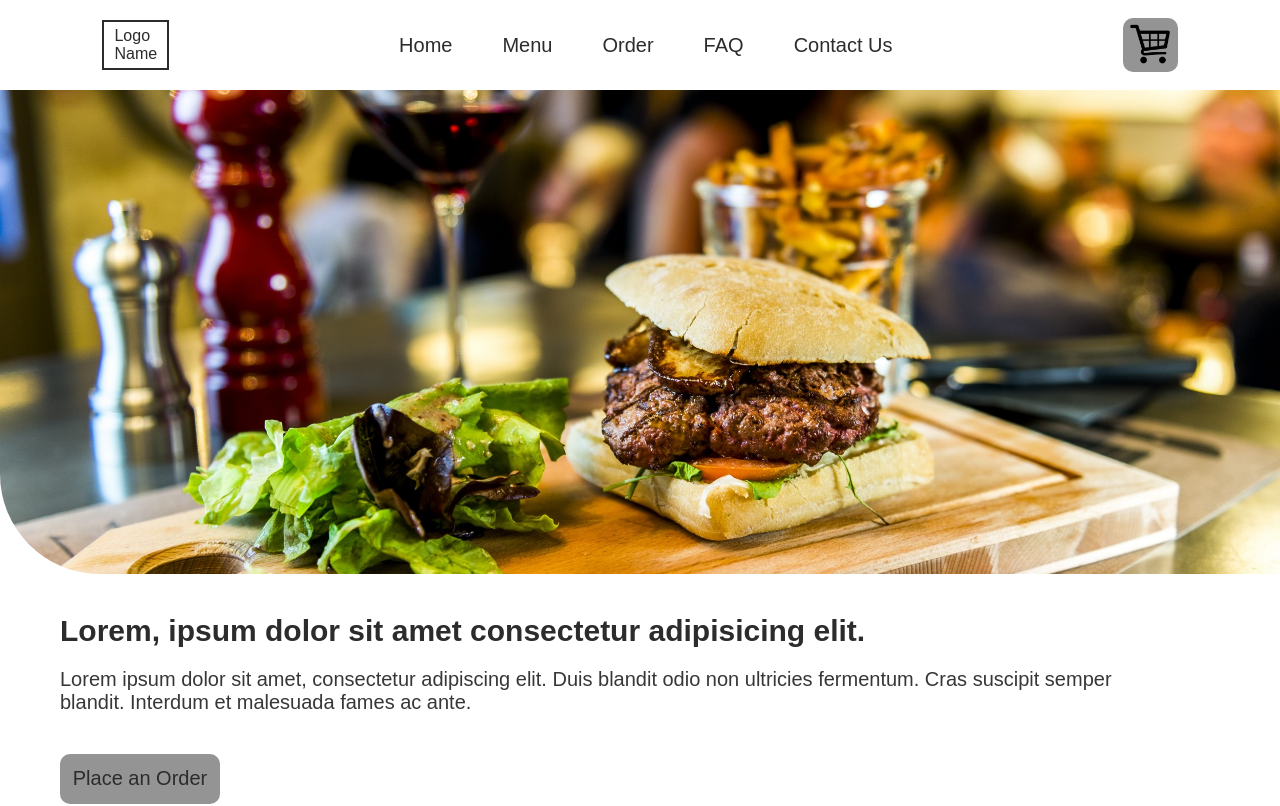
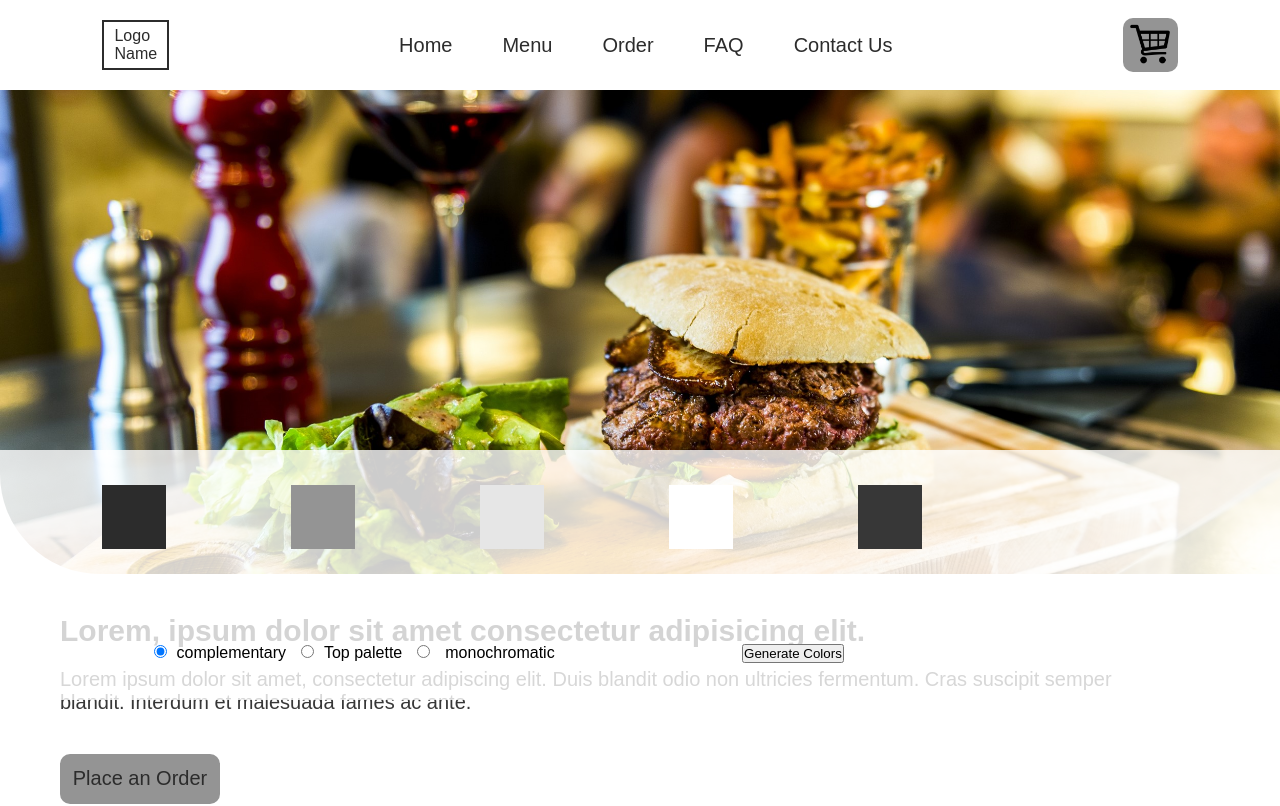
Before and after one commit to WildCodeSchool/2022-09-JS-Paris-project-2-DyingPlants, a React (Vite) app in the folder frontend/: page /restaurant in a window 1280 px wide. Shown: the top 806 px of the page. Built offline with nearby package versions, Linux system fonts and the light colour scheme; a web font is replaced by a local one.

Commit message:
making commit to palette Leo

```diff
--- /dev/null
+++ b/frontend/src/components/paletteTestLeo/PaletteTestLeo.jsx
@@ -0,0 +1,260 @@
+import axios from "axios";
+import { useState } from "react";
+
+export default function PaletteTestLeo({ labelAndColorArray }) {
+  // palette top//
+  /* const labels = labelAndColorArray.map((elt) => elt[0]); */
+  const currentColors = labelAndColorArray.map((elet) => elet[1]);
+  /* const setters = labelAndColorArray.map((elt) => elt[2]); */
+
+  // palette bottom//
+  const [fetchType, setFetchType] = useState("complementary");
+  const [fetchedColors, setFetchedColors] = useState([]);
+  const [lockedColors, setLockedColors] = useState([]);
+
+  async function colorMindBrandNewFetch() {
+    const response = await axios({
+      method: "post",
+      url: "http://colormind.io/api/",
+      data: JSON.stringify({ model: "default" }),
+      config: {
+        headers: {
+          "Content-Type": "application/json",
+        },
+      },
+    });
+    setFetchedColors(
+      response.data.result.map((elt) => `rgb(${elt[0]}, ${elt[1]}, ${elt[2]})`)
+    );
+  }
+
+  async function colorMindFetchFromColors() {
+    const input = () => {
+      function hexToRgb(hex) {
+        const result = /^#?([a-f\d]{2})([a-f\d]{2})([a-f\d]{2})$/i.exec(hex);
+        return result
+          ? [
+              parseInt(result[1], 16),
+              parseInt(result[2], 16),
+              parseInt(result[3], 16),
+            ]
+          : null;
+      }
+
+      const inputs = [];
+      for (let i = 0; i < 5; i += 1) {
+        if (typeof lockedColors[i] !== "undefined") {
+          inputs.push(
+            fetchedColors[lockedColors[i]].includes("#")
+              ? hexToRgb(fetchedColors[lockedColors[i]])
+              : fetchedColors[lockedColors[i]].match(/\d+/g)
+          );
+        } else {
+          inputs.push("N");
+        }
+      }
+      setLockedColors([]);
+      return inputs;
+    };
+
+    const result = await axios({
+      method: "post",
+      url: "http://colormind.io/api/",
+      data: JSON.stringify({
+        model: "default",
+        input: input(),
+      }),
+      config: {
+        headers: {
+          "Content-Type": "application/json",
+        },
+      },
+    });
+    setFetchedColors(
+      result.data.result.map((elt) => `rgb(${elt[0]}, ${elt[1]}, ${elt[2]})`)
+    );
+  }
+
+  async function rapidApiFetch() {
+    const response = await axios.get(
+      `https://random-palette-generator.p.rapidapi.com/palette/${fetchType}/1/5`,
+      {
+        headers: {
+          "X-RapidAPI-Key":
+            "f6b8a1ebfamsh0541ebd7a0ace36p1b5919jsnc2c6a020858d",
+          "X-RapidAPI-Host": "random-palette-generator.p.rapidapi.com",
+        },
+      }
+    );
+    setFetchedColors(response.data.data[0].palette);
+  }
+
+  async function handleFetch() {
+    if (lockedColors.length) {
+      await colorMindFetchFromColors();
+    } else if (fetchType === "topPalette") {
+      await colorMindBrandNewFetch();
+    } else {
+      await rapidApiFetch();
+    }
+  }
+
+  return (
+    <div
+      className="paletteContainer"
+      style={{
+        display: "flex",
+        flexDirection: "column",
+        justifyContent: "space-evenly",
+        position: "fixed",
+        height: "250px",
+        width: "100%",
+        left: 0,
+        right: 0,
+        margin: "0 auto",
+        bottom: "100px",
+        backgroundColor: "rgba(255, 255, 255, .8)",
+      }}
+    >
+      <div
+        className="paletteTop"
+        style={{
+          width: "80%",
+          minHeight: "40%",
+          maxHeight: "40%",
+          display: "flex",
+          flexDirection: "column",
+          justifyContent: "space-evenly",
+        }}
+      >
+        <div
+          className="colorsContainer"
+          style={{
+            width: "80%",
+            display: "flex",
+            justifyContent: "space-between",
+            margin: "0 auto",
+          }}
+        >
+          {currentColors.map((elt) => (
+            <div
+              style={{
+                width: "5vw",
+                height: "5vw",
+                backgroundColor: elt,
+              }}
+              className="colorContainer"
+            />
+          ))}
+        </div>
+      </div>
+      <div
+        className="paletteBas"
+        style={{
+          width: "80%",
+          minHeight: "40%",
+          maxHeight: "40%",
+          display: "flex",
+          flexDirection: "column",
+          justifyContent: "space-evenly",
+        }}
+      >
+        <div
+          className="colorsContainer"
+          style={{
+            width: "80%",
+            display: "flex",
+            justifyContent: "space-between",
+            margin: "0 auto",
+          }}
+        >
+          {fetchedColors.map((elt, i) => {
+            return (
+              <button
+                style={{
+                  width: "5vw",
+                  height: "5vw",
+                  backgroundColor: elt,
+                  border: lockedColors.includes(i) ? "1px solid red" : "none",
+                }}
+                onClick={() => {
+                  setLockedColors((prev) => {
+                    if (prev.includes(i)) {
+                      return prev.filter((elem) => elem !== i);
+                    }
+                    return [...prev, i];
+                  });
+                }}
+                className="colorContainer"
+                type="button"
+                aria-label="Save"
+              />
+            );
+          })}
+        </div>
+        <form
+          className="inputContainer"
+          style={{
+            display: "flex",
+            width: "70%",
+            margin: "0 auto",
+            gap: "15px",
+            alignItems: "center",
+            marginTop: "20px",
+          }}
+        >
+          <div
+            className="fetchTypeContainer"
+            style={{ gap: "10px", width: "80%" }}
+          >
+            <input
+              type="radio"
+              id="complementary"
+              name="fetchType"
+              value="complementary"
+              checked={fetchType === "complementary"}
+              style={{ marginRight: "10px" }}
+              onChange={(e) => {
+                setFetchType(e.target.value);
+              }}
+            />
+            <label htmlFor="complementary" style={{ marginRight: "15px" }}>
+              complementary
+            </label>
+
+            <input
+              type="radio"
+              id="topPalette"
+              name="fetchType"
+              value="topPalette"
+              checked={fetchType === "topPalette"}
+              style={{ marginRight: "10px" }}
+              onChange={(e) => {
+                setFetchType(e.target.value);
+              }}
+            />
+            <label htmlFor="topPalette" style={{ marginRight: "15px" }}>
+              Top palette
+            </label>
+
+            <input
+              type="radio"
+              id="monochromatic"
+              style={{ marginRight: "15px" }}
+              name="fetchType"
+              value="monochromatic"
+              checked={fetchType === "monochromatic"}
+              onChange={(e) => {
+                setFetchType(e.target.value);
+              }}
+            />
+            <label htmlFor="monochromatic">monochromatic</label>
+          </div>
+          <button type="button" onClick={handleFetch}>
+            Generate Colors
+          </button>
+        </form>
+      </div>
+    </div>
+  );
+}
--- a/frontend/src/pages/Restaurant/Restaurant.css
+++ b/frontend/src/pages/Restaurant/Restaurant.css
@@ -328,6 +328,7 @@
 
 #restoFooter img {
   height: 190px;
+
   background-color: rgb(44, 44, 44);
 }
 
--- a/frontend/src/pages/Restaurant/Restaurant.jsx
+++ b/frontend/src/pages/Restaurant/Restaurant.jsx
@@ -1,5 +1,6 @@
+import PaletteTestLeo from "@components/paletteTestLeo/PaletteTestLeo";
+import axios from "axios";
 import { useState } from "react";
-import axios from "axios";
 import burgerMenu from "../../assets/imgPageResto/burgerMenu.png";
 import shop from "../../assets/imgPageResto/cadi.png";
 import imgFooter from "../../assets/imgPageResto/imgFooter.jpg";
@@ -51,7 +52,10 @@ export default function Restaurant() {
   };
 
   return (
-    <div style={{ backgroundColor: backPageColor }} id="page">
+    <div
+      style={{ backgroundColor: backPageColor, position: "relative" }}
+      id="page"
+    >
       <header className="restoHeader">
         <div id="topBar" style={{ backgroundColor: backColor }}>
           <p style={{ color: darkColor, borderColor: darkColor }}>
@@ -346,6 +350,15 @@ export default function Restaurant() {
         <h3 style={{ color: darkColor }}>Thank you for using our app.</h3>
         <img src={imgFooter} alt="" id="secFootPic" />
       </footer>
+      <PaletteTestLeo
+        labelAndColorArray={[
+          ["darkColor", darkColor, setDarkColor],
+          ["primaryColor", primaryColor, setPrimaryColor],
+          ["backPageColor", backPageColor, setBackPageColor],
+          ["backColor", backColor, setBackColor],
+          ["whatColor", whatColor, setWhatColor],
+        ]}
+      />
     </div>
   );
 }
```
Also changed, not shown: frontend/src/components/Palette.jsx (deleted, +0 -18 lines), frontend/.eslintrc.json, frontend/src/components/PaletteBas/PaletteBas.jsx (added), frontend/src/components/PaletteBas/PaletteBas.style.css (added), 1 other file (tests, documents, lock files or other folders).
